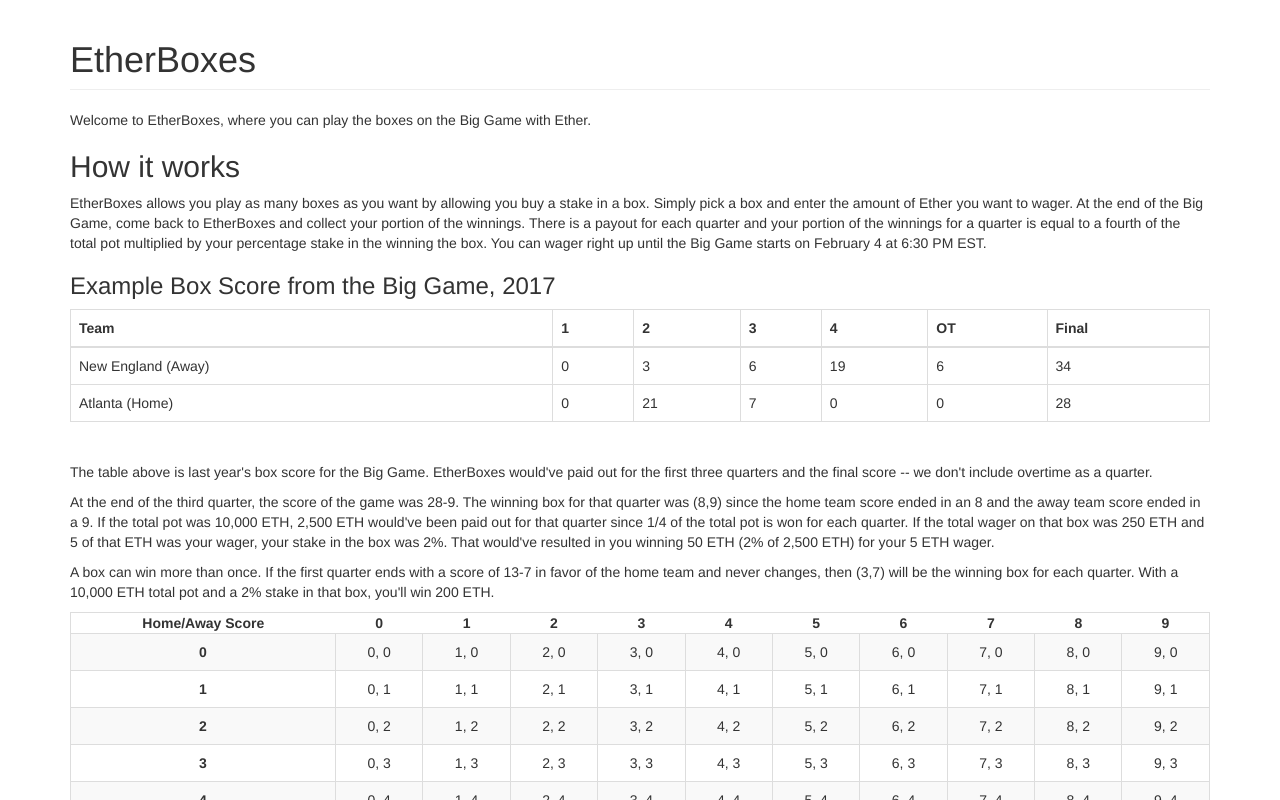
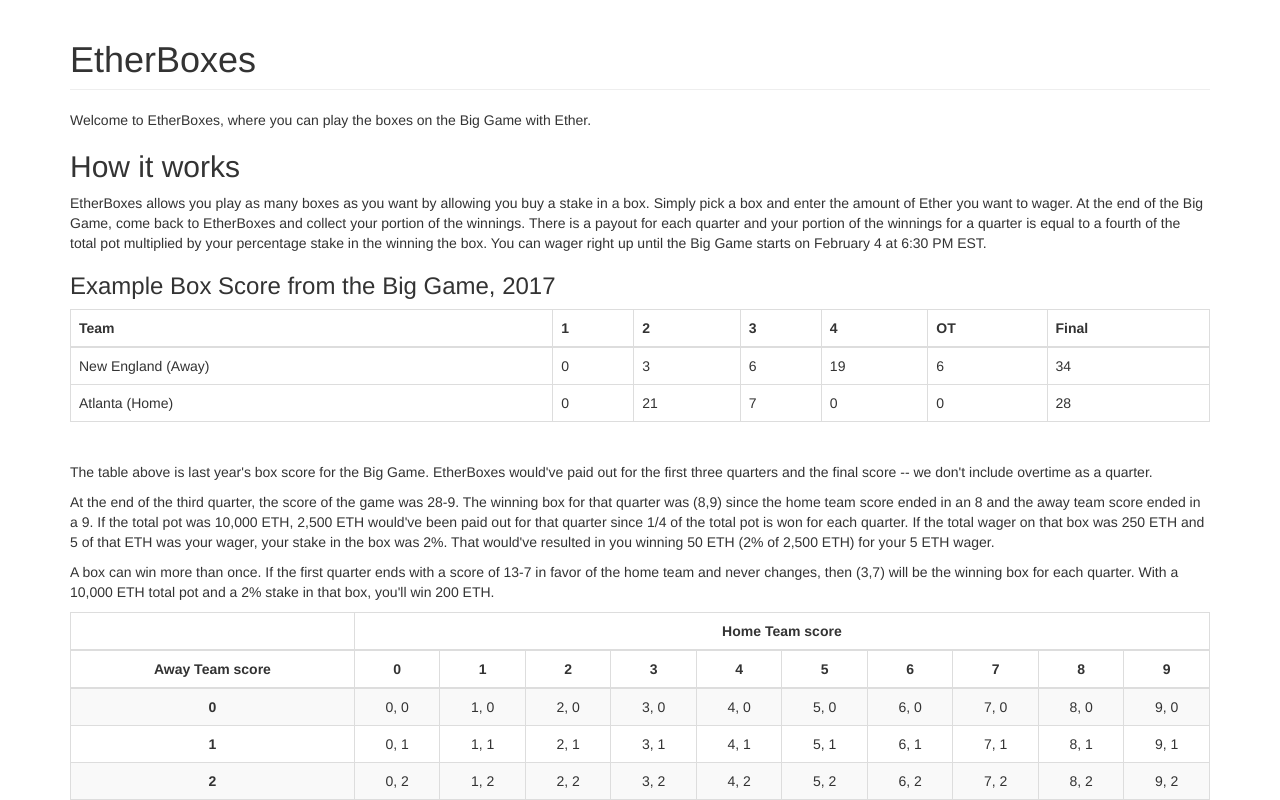
Before and after one commit to etherboxes/etherboxes.github.io, a React (Create React App) app: page / in a window 1280 px wide. Shown: the top 800 px of the page. Built offline with nearby package versions, Linux system fonts and the light colour scheme.

Commit message:
make the grid more readable

```diff
--- a/src/components/Grid.tsx
+++ b/src/components/Grid.tsx
@@ -5,15 +5,21 @@ export default class Grid extends React.Component<{}> {
   render() {
     return (
       <div className="table-responsive">
-        <table className="table table-bordered table-striped">
+        <table className="table table-bordered table-striped ">
           <thead>
-          <th style={{ textAlign: 'center' }}>Home/Away Score</th>
-          {
-            _.range(0, 10)
-              .map(
-                home => <th style={{ textAlign: 'center' }} key={home}>{home}</th>
-              )
-          }
+          <tr>
+            <th/>
+            <th className="text-center" colSpan={10}>Home Team score</th>
+          </tr>
+          <tr>
+            <th className="text-center">Away Team score</th>
+            {
+              _.range(0, 10)
+                .map(
+                  home => <th className="text-center" key={home}>{home}</th>
+                )
+            }
+          </tr>
           </thead>
           <tbody>
           {
```
